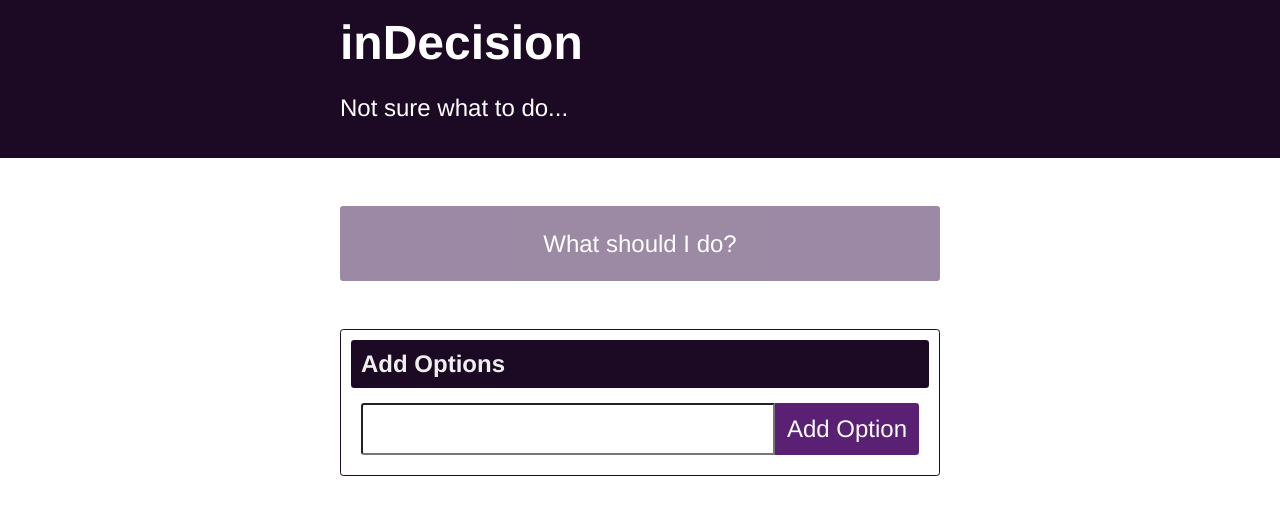
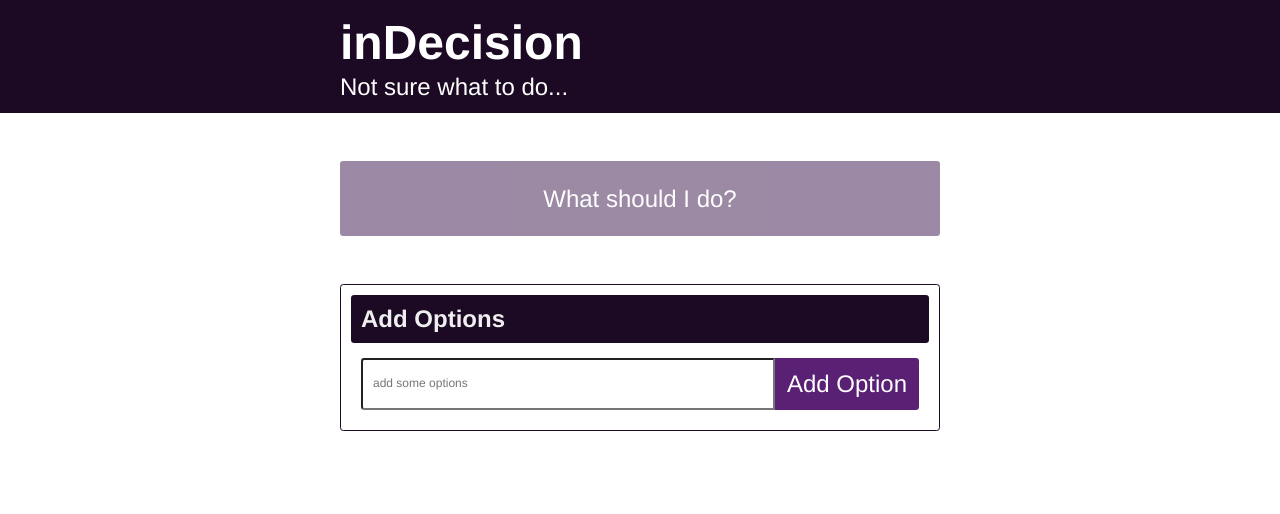
Before and after one commit to joegitau/inDecision, a React app: page / in a window 1280 px wide. Shown: the top 514 px of the page. Built offline with nearby package versions, Linux system fonts and the light colour scheme.

Commit message:
styled input form and header

```diff
--- a/src/components/AddOption.js
+++ b/src/components/AddOption.js
@@ -23,7 +23,12 @@ export default class AddOption extends Component {
           <p className="add-option-errors">{this.state.error}</p>
         )}
         <form onSubmit={this.handleAddOption} className="add-option">
-          <input name="options" type="text" className="add-option__input" />
+          <input
+            name="options"
+            type="text"
+            className="add-option__input"
+            placeholder="add some options"
+          />
           <input className="button" type="submit" value="Add Option"></input>
         </form>
       </div>
--- a/src/styles/components/_add-option.scss
+++ b/src/styles/components/_add-option.scss
@@ -13,4 +13,7 @@
 .add-option__input {
   flex-grow: 1;
   border-radius: 0.325rem 0 0 0.325rem;
+  padding: 10px;
+  color: #999;
+  font-size: $s-size;
 }
--- a/src/styles/components/_header.scss
+++ b/src/styles/components/_header.scss
@@ -14,5 +14,6 @@
   h3 {
     font-size: $m-size;
     font-weight: 400;
+    margin: 0;
   }
 }
```
